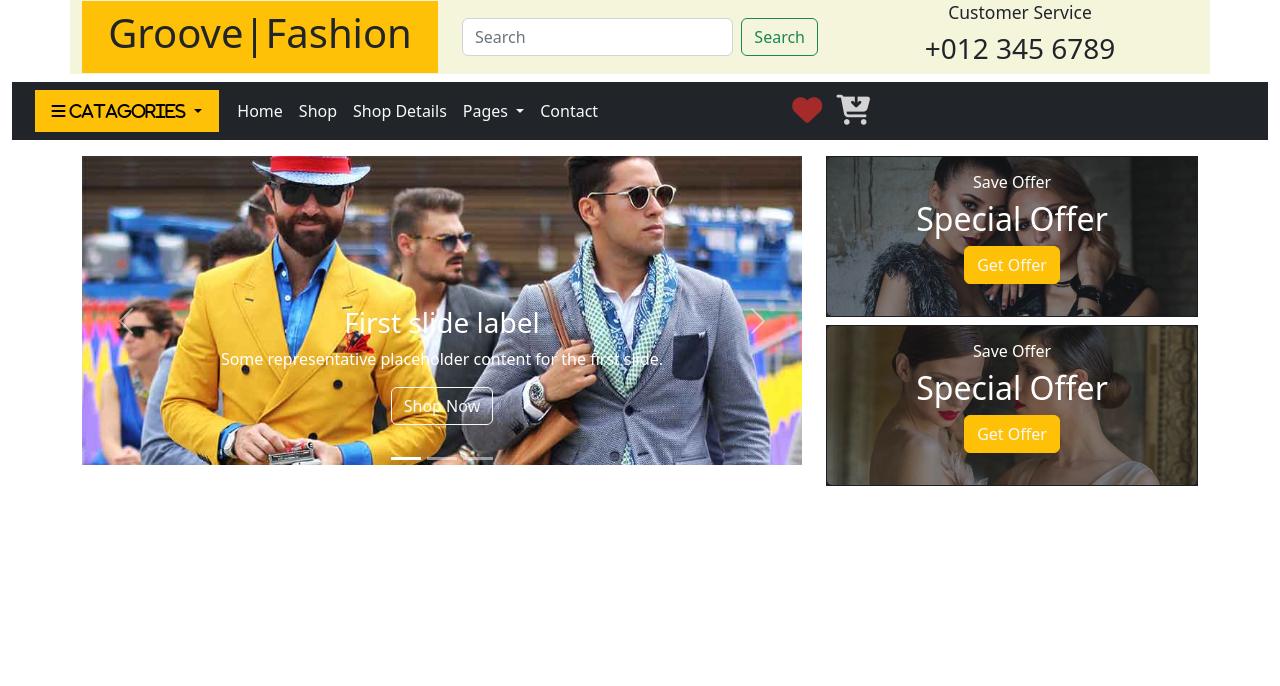
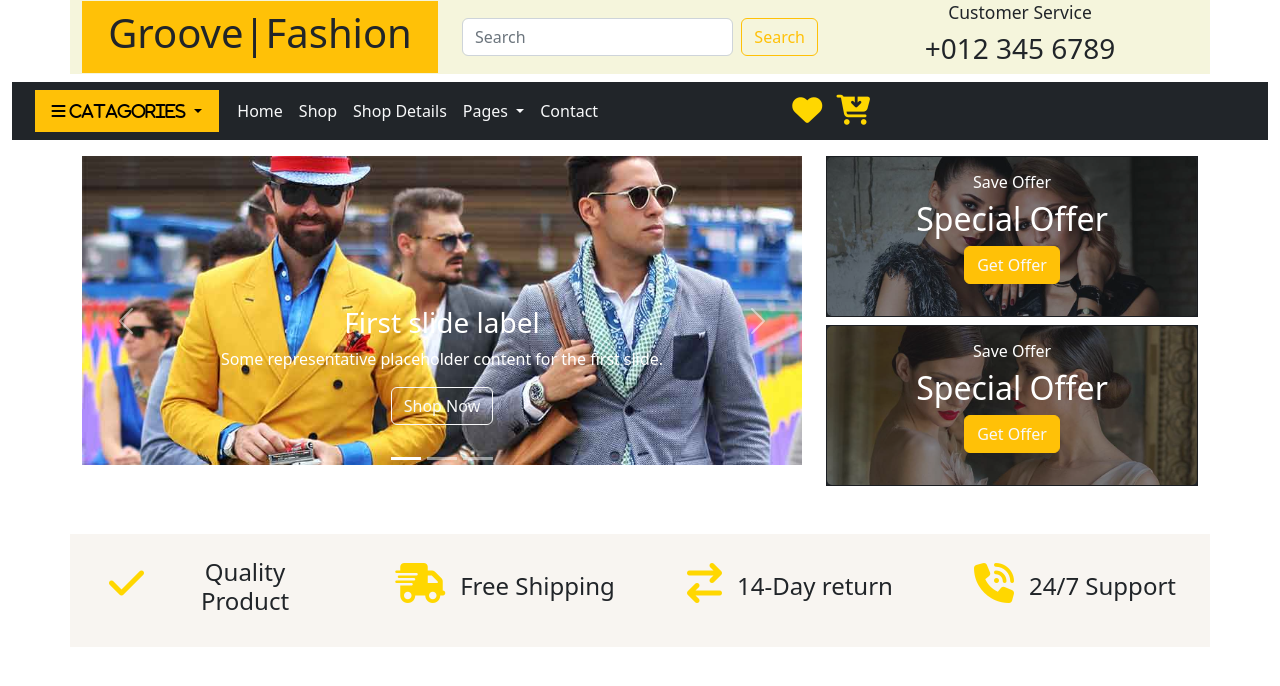
Before and after one commit to Rayvi-Ahmed/Groove-Ecomaerce, a plain HTML site: page index.html in a window 1280 px wide. Drawn offline with nearby package versions, Linux system fonts and the light colour scheme.

Commit message:
add banner

```diff
--- a/index.html
+++ b/index.html
@@ -28,7 +28,7 @@
                     <div class="col-lg-4 text-center">
                         <form class="d-flex" role="search">
                             <input class="form-control me-2" type="search" placeholder="Search" aria-label="Search">
-                            <button class="btn btn-outline-success" type="submit">Search</button>
+                            <button class="btn btn-outline-warning" type="submit">Search</button>
                         </form>
                     </div>
                     <div class="col-lg-4 text-center">
@@ -204,6 +204,44 @@
                 </div>
             </div>
             <!-- slider section end -->
+
+            <!-- banner section  -->
+            <div class="container my-5">
+                <div class="row">
+                    <div class="col-lg-3 d-flex justify-content-center align-items-center back-clr  p-4">
+
+                        <div><i class="fa-solid fa-check"></i></div>
+                        <div>
+                            <h4 class="text-center text-dark">Quality Product</h4>
+                        </div>
+                    </div>
+                    <div class="col-lg-3 d-flex justify-content-center align-items-center back-clr  p-4 gx-5">
+
+                        <div><i class="fa-solid fa-truck-fast"></i></div>
+                        <div>
+                            <h4 class="text-center text-dark">Free Shipping</h4>
+                        </div>
+                    </div>
+                    <div class="col-lg-3 d-flex justify-content-center align-items-center back-clr  p-4 gx-5">
+
+                        <div><i class="fa-solid fa-arrow-right-arrow-left"></i></div>
+                        <div>
+                            <h4 class="text-center text-dark">14-Day return</h4>
+                        </div>
+                    </div>
+                    <div class="col-lg-3 d-flex justify-content-center align-items-center back-clr  p-4 gx-5">
+
+                        <div><i class="fa-solid fa-phone-volume"></i></div>
+                        <div>
+                            <h4 class="text-center text-dark">24/7 Support</h4>
+                        </div>
+                    </div>
+
+                </div>
+            </div>
+            <!-- banner section end  -->
+
+
         </main>
     </body>
 
--- a/style.css
+++ b/style.css
@@ -1,21 +1,25 @@
+.body {
+    background-color: #f5f5f5;
+}
+
 .start-back {
     background-color: beige;
 }
 
 .fa-heart {
     font-size: 30px;
-    color: brown;
+    color: gold;
     padding-right: 10px;
 }
 
 .fa-cart-arrow-down {
     font-size: 30px;
-    color: lightgrey;
+    color: gold;
     padding-right: 10px;
 }
 
 .slide-hight {
-    max-height: 550px;
+    max-height: 650px;
 }
 
 .carousel-item {
@@ -29,3 +33,35 @@
 .card-img {
     opacity: 0.5;
 }
+
+.fa-check {
+    padding: 15px;
+    padding-top: 0;
+    font-size: 40px;
+    color: gold;
+}
+
+.fa-truck-fast {
+    padding: 15px;
+    padding-top: 0;
+    font-size: 40px;
+    color: gold;
+}
+
+.fa-arrow-right-arrow-left {
+    padding: 15px;
+    padding-top: 0;
+    font-size: 40px;
+    color: gold;
+}
+
+.fa-phone-volume {
+    padding: 15px;
+    padding-top: 0;
+    font-size: 40px;
+    color: gold;
+}
+
+.back-clr {
+    background-color: rgb(248, 245, 241);
+}
```
